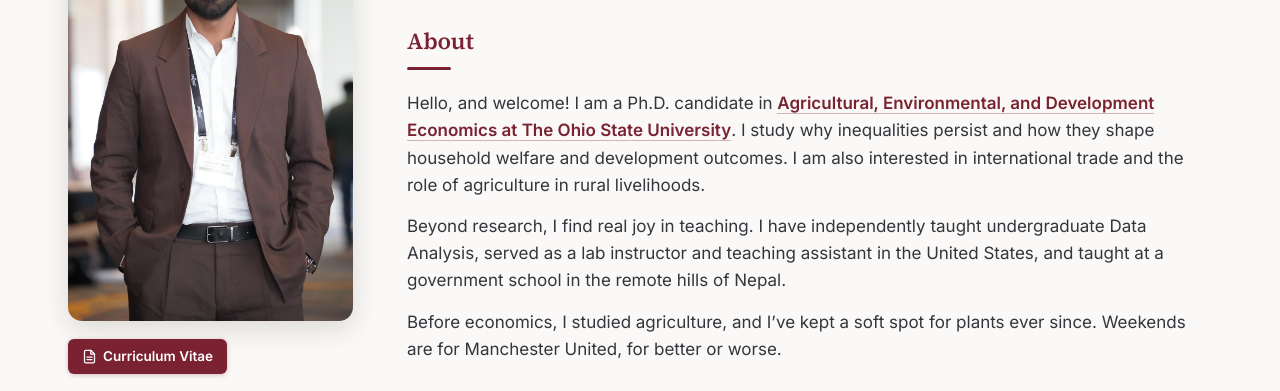
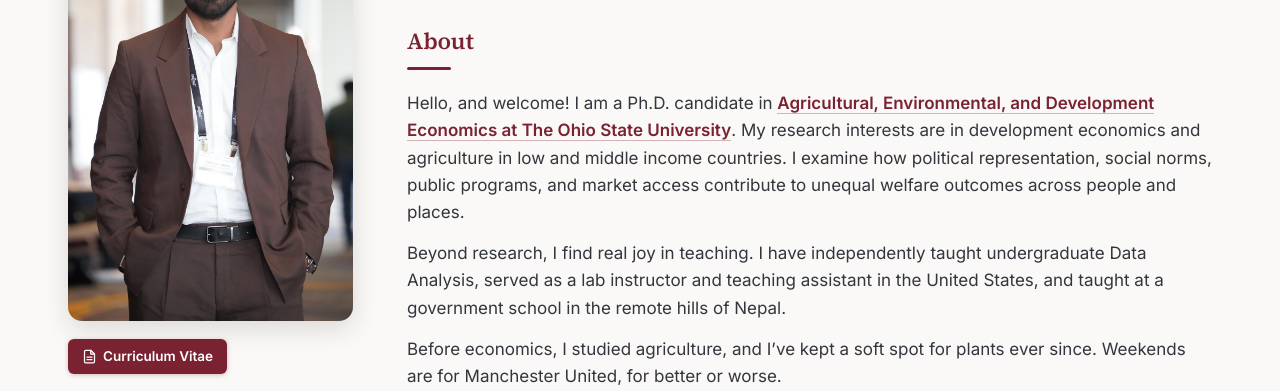
Before and after one commit to ashishecon/ashishecon.github.io, a plain HTML site: page index.html in a window 1280 px wide. Shown: the part 222-613 px from the top of the page. Drawn offline with Linux system fonts and the light colour scheme.

Commit message:
Update index.html

```diff
--- a/index.html
+++ b/index.html
@@ -315,7 +315,7 @@
     <!-- ABOUT -->
     <section class="about reveal" id="about">
       <h2>About</h2>
-      <p class="lead">Hello, and welcome! I am a Ph.D. candidate in <a class="dept-link" href="https://aede.osu.edu/" target="_blank" rel="noopener">Agricultural, Environmental, and Development Economics at The Ohio State University</a>. I study why inequalities persist and how they shape household welfare and development outcomes. I am also interested in international trade and the role of agriculture in rural livelihoods.</p>
+      <p class="lead">Hello, and welcome! I am a Ph.D. candidate in <a class="dept-link" href="https://aede.osu.edu/" target="_blank" rel="noopener">Agricultural, Environmental, and Development Economics at The Ohio State University</a>. My research interests are in development economics and agriculture in low and middle income countries. I examine how political representation, social norms, public programs, and market access contribute to unequal welfare outcomes across people and places.</p>
       <p class="lead">Beyond research, I find real joy in teaching. I have independently taught undergraduate Data Analysis, served as a lab instructor and teaching assistant in the United States, and taught at a government school in the remote hills of Nepal.</p>
       <p class="lead">Before economics, I studied agriculture, and I&rsquo;ve kept a soft spot for plants ever since. Weekends are for Manchester United, for better or worse.</p>
     </section>
```
